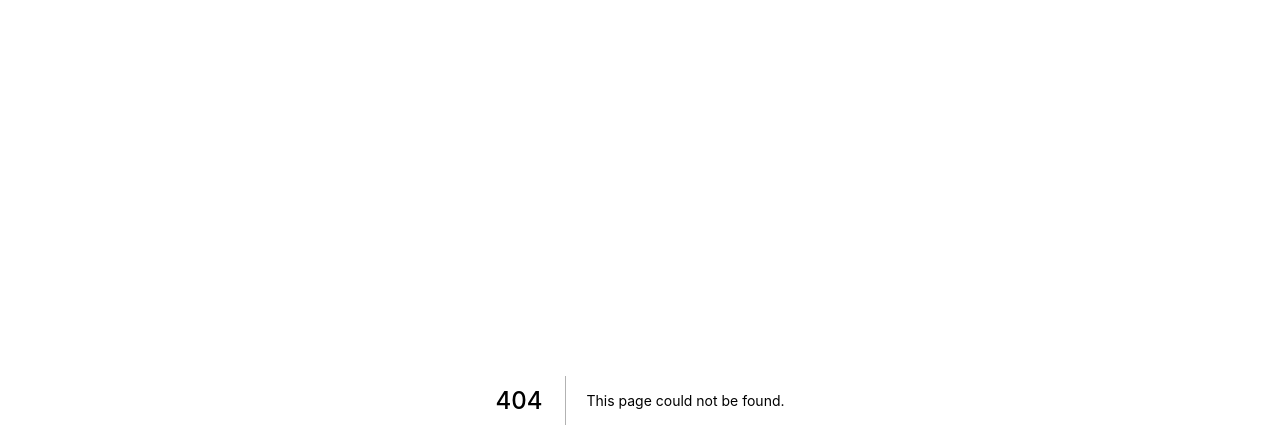
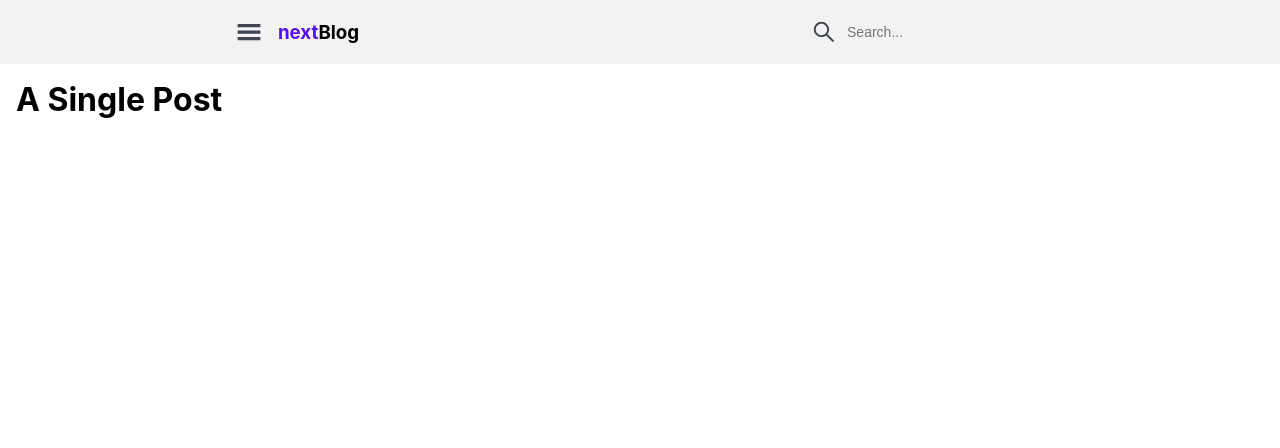
Before and after one commit to bpetermann/next-weblog, a Next.js app: page /posts/1 in a window 1280 px wide. Before the commit this address had no page. Shown: the top 448 px of the page. Built offline with nearby package versions, Linux system fonts and the light colour scheme.

Commit message:
Set up pages, added navbar, global color sheme

```diff
--- /dev/null
+++ b/components/layout/Layout.jsx
@@ -0,0 +1,12 @@
+import Navbar from './Navbar';
+
+const Layout = ({ children }) => {
+  return (
+    <>
+      <Navbar />
+      <main>{children}</main>
+    </>
+  );
+};
+
+export default Layout;
--- /dev/null
+++ b/components/layout/Navbar.jsx
@@ -0,0 +1,22 @@
+import styles from './Navbar.module.css';
+import { GiHamburgerMenu } from 'react-icons/gi';
+import { AiOutlineSearch } from 'react-icons/ai';
+
+const Navbar = () => {
+  return (
+    <header className={styles['header']}>
+      <div className={styles['navbar-left-content']}>
+        <GiHamburgerMenu size={26} className={styles['hamburger']} />
+        <h3 className={styles['logo']}>
+          <span>next</span>Blog
+        </h3>
+      </div>
+      <div className={styles['searchbar']}>
+        <AiOutlineSearch size={26} className={styles['search-icon']} />
+        <input className={styles['search']} type='text' placeholder='Search...' />
+      </div>
+    </header>
+  );
+};
+
+export default Navbar;
--- /dev/null
+++ b/components/layout/Navbar.module.css
@@ -0,0 +1,45 @@
+.header {
+  background-color: var(--color-base-200);
+  height: var(--size-16);
+  display: flex;
+  align-items: center;
+  justify-content: space-around;
+  padding: 1rem;
+}
+
+.navbar-left-content {
+  display: flex;
+  align-items: center;
+}
+
+.hamburger {
+  color: var(--color-neutral);
+  vertical-align: middle;
+  margin-right: 1rem;
+}
+
+.logo span {
+  color: var(--color-primary);
+}
+
+.searchbar {
+  position: relative;
+}
+
+.search {
+  font-size: 0.875rem;
+  border-radius: var(--size-2);
+  /* border: var(--border) solid var(--color-base-300); */
+  border: none;
+  height: var(--size-12);
+  background-color: inherit;
+  padding-left: 3rem;
+  padding-right: 1rem;
+}
+
+.search-icon {
+  position: absolute;
+  color: var(--color-neutral);
+  top: 22%;
+  left: 5%;
+}
--- a/package.json
+++ b/package.json
@@ -11,7 +11,8 @@
   "dependencies": {
     "next": "12.1.6",
     "react": "18.1.0",
-    "react-dom": "18.1.0"
+    "react-dom": "18.1.0",
+    "react-icons": "^4.4.0"
   },
   "devDependencies": {
     "eslint": "8.17.0",
--- a/pages/_app.js
+++ b/pages/_app.js
@@ -1,7 +1,12 @@
-import '../styles/globals.css'
+import Layout from '../components/layout/Layout';
+import '../styles/globals.css';
 
 function MyApp({ Component, pageProps }) {
-  return <Component {...pageProps} />
+  return (
+    <Layout>
+      <Component {...pageProps} />
+    </Layout>
+  );
 }
 
-export default MyApp
+export default MyApp;
--- a/pages/api/hello.js
+++ /dev/null
@@ -1,5 +0,0 @@
-// Next.js API route support: https://nextjs.org/docs/api-routes/introduction
-
-export default function handler(req, res) {
-  res.status(200).json({ name: 'John Doe' })
-}
--- /dev/null
+++ b/pages/posts/[blogId].js
@@ -0,0 +1,11 @@
+import React from 'react';
+
+const BlogPost = () => {
+  return (
+    <div>
+      <h1 style={{ margin: '1rem' }}>A Single Post</h1>
+    </div>
+  );
+};
+
+export default BlogPost;
--- a/styles/globals.css
+++ b/styles/globals.css
@@ -4,6 +4,47 @@ body {
   margin: 0;
   font-family: -apple-system, BlinkMacSystemFont, Segoe UI, Roboto, Oxygen,
     Ubuntu, Cantarell, Fira Sans, Droid Sans, Helvetica Neue, sans-serif;
+
+  --color-primary: #570df8;
+  --color-primary-focus: #4506cb;
+  --color-primary-content: #fff;
+
+  --color-secondary: #f000b8;
+  --color-secondary-focus: #c20095;
+  --color-secondary-content: #fff;
+
+  --color-accent: #37cdbe;
+  --color-accent-focus: #2aa79b;
+  --color-accent-content: #153734;
+
+  --color-neutral: #3d4551;
+  --color-neutral-content: #fff;
+
+  --color-base: #fff;
+  --color-base-200: #f2f2f2;
+  --color-base-300: #e5e6e6;
+  --color-base-content: #1f2937;
+
+  --color-info: #3abff8;
+  --color-info-content: #002b3d;
+  --color-success: #36d399;
+  --color-success-content: #003320;
+  --color-warning: #fbbd23;
+  --color-warning-content: #382800;
+  --color-error: #f87272;
+  --color-error-content: #470000;
+
+  --border: 0.06rem;
+
+  --size-1: 0.25rem;
+  --size-2: 0.5rem;
+  --size-3: 0.75rem;
+  --size-4: 1rem;
+  --size-5: 1.25rem;
+  --size-6: 1.5rem;
+  --size-8: 2rem;
+  --size-12: 3rem;
+  --size-16: 4rem;
 }
 
 a {
```
Also changed, not shown: pages/index.js (+8 -68 lines), pages/posts/index.js (added, +11 -0 lines), styles/Home.module.css (deleted, +0 -116 lines), 1 other file (tests, documents, lock files or other folders).
